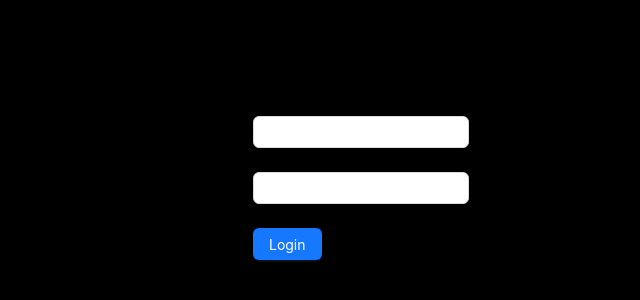
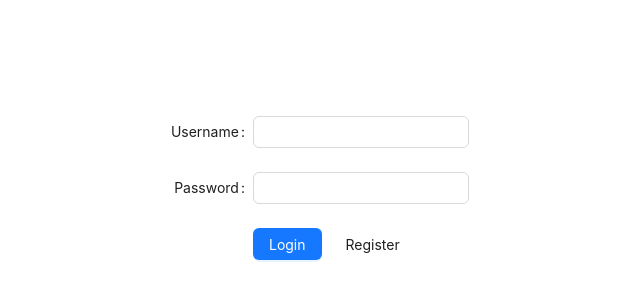
Before and after one commit to oldtune/dojora_fe, a React (Create React App) app: page /login in a window 1280 px wide. Shown: the part 200-500 px from the top of the page, without its empty margins (333-973 px from the left). Built offline with nearby package versions, Linux system fonts and the light colour scheme.

Commit message:
Need register + tuning to complete everything

```diff
--- a/src/Components/User/Login/Login.less
+++ b/src/Components/User/Login/Login.less
@@ -6,7 +6,7 @@
   justify-content: center;
   flex-direction: column;
   align-items: center;
-  background: black;
+  background: white;
 }
 
 .login-container.label__white > label {
--- a/src/Components/User/Login/Login.tsx
+++ b/src/Components/User/Login/Login.tsx
@@ -1,4 +1,4 @@
-import { Button, Form, Input } from "antd";
+import { Button, Col, Form, Input, Row } from "antd";
 import React, { useContext, useEffect, useRef, useState } from "react";
 import { Navigate } from "react-router-dom";
 import { AuthContext } from "../../../Shared/Context/AuthContext";
@@ -13,6 +13,7 @@ import { UserService } from "./User.service";
 export const Login: React.FC<{}> = () => {
   let userContext = useContext(AuthContext);
   const [loginStatus, setLoginStatus] = useState(false);
+  const [register, setRegister] = useState(false);
 
   useEffect(() => {
     if (userContext.user && userContext.user.authenticated) {
@@ -51,9 +52,16 @@ export const Login: React.FC<{}> = () => {
   };
 
   if (loginStatus) {
-    console.log("navigate to journal");
     return <Navigate to="/journal" />;
   }
+
+  if (register) {
+    return <Navigate to="/register" />;
+  }
+
+  const onRegister = () => {
+    setRegister(true);
+  };
 
   return (
     <div className="login-container">
@@ -69,9 +77,20 @@ export const Login: React.FC<{}> = () => {
           <Input type="password" ref={passwordRef} />
         </Form.Item>
         <Form.Item wrapperCol={{ offset: 8, span: 16 }}>
-          <Button type="primary" htmlType="submit" onClick={() => submitForm()}>
-            Login
-          </Button>
+          <Row gutter={8}>
+            <Col>
+              <Button
+                type="primary"
+                htmlType="submit"
+                onClick={() => submitForm()}
+              >
+                Login
+              </Button>
+            </Col>
+            <Col>
+              <Button type="text">Register</Button>
+            </Col>
+          </Row>
         </Form.Item>
       </Form>
     </div>
--- /dev/null
+++ b/src/Components/User/Register/Register.tsx
@@ -0,0 +1,3 @@
+export const Register: React.FC = () => {
+  return <div></div>;
+};
--- a/src/Shared/Components/Collapsible_SideBar/CollapsibleSideBar.tsx
+++ b/src/Shared/Components/Collapsible_SideBar/CollapsibleSideBar.tsx
@@ -41,7 +41,7 @@ export const CollapsibleSideBar: React.FC<CollapsibleSideBarProps> = (
       collapsedWidth="50"
       className={getClassName(props.border)}
     >
-      {props.content}
+      {content}
     </Sider>
   );
 };
--- a/src/Shared/Misc/Time.tsx
+++ b/src/Shared/Misc/Time.tsx
@@ -1,4 +1,13 @@
 export function UnixTimestampToDate(timestamp: number): string {
   const date = new Date(timestamp * 1000);
-  return `${date.getDate()} - ${date.getMonth() + 1} ${date.getFullYear()}`;
+  return `${date.getDate()} - ${formatMonth(
+    date.getMonth() + 1
+  )} - ${date.getFullYear()} ${date.getHours()}:${date.getMinutes()}:${date.getSeconds()}`;
 }
+
+function formatMonth(month: number): string {
+  if (month < 10) {
+    return `0${month}`;
+  }
+  return `${month}`;
+}
--- a/src/pages/WriteJournal/WriteJournal.less
+++ b/src/pages/WriteJournal/WriteJournal.less
@@ -10,3 +10,7 @@
   flex-wrap: wrap;
   padding: 10px 0px 0px 10px;
 }
+
+.sidebar_item__hover__red:hover {
+  color: red;
+}
--- a/src/pages/WriteJournal/WriteJournal.tsx
+++ b/src/pages/WriteJournal/WriteJournal.tsx
@@ -17,7 +17,12 @@ export const WriteJournal: React.FC = () => {
 
   const constructSidebarItem = (id: string, date: string) => {
     return (
-      <Link key={id} to={`/journal/${id}`} style={{ display: "block" }}>
+      <Link
+        className="sidebar_item__hover__red"
+        key={id}
+        to={`/journal/${id}`}
+        style={{ display: "block" }}
+      >
         {date}
       </Link>
     );
```
Also changed, not shown: src/Components/User/Register/Register.less (added).
